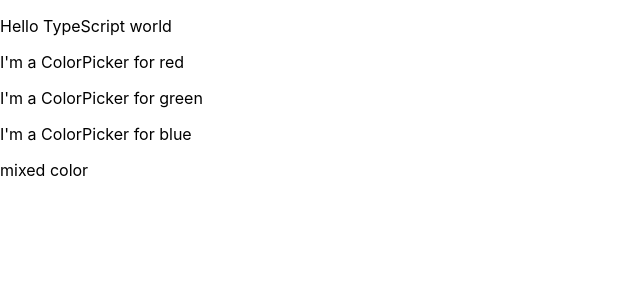
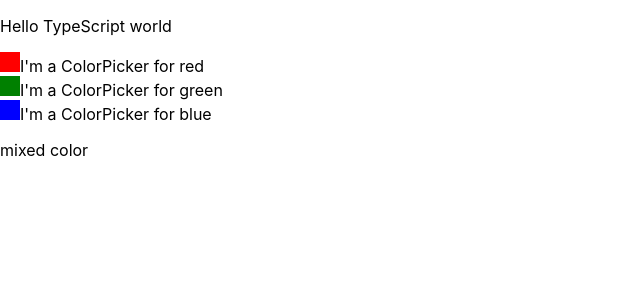
Before and after one commit to patrickweiss/m3-redux-colorpicker, a React (Create React App) app: page / in a window 1280 px wide. Shown: the top 300 px of the page, without its empty margins (0-640 px from the left). Built offline with nearby package versions, Linux system fonts and the light colour scheme.

Commit message:
added style to show div as colored square

```diff
--- a/src/RGBColorPicker/SingleColorPicker.tsx
+++ b/src/RGBColorPicker/SingleColorPicker.tsx
@@ -1,4 +1,5 @@
 import React from 'react';
+import { JSXAttribute } from '@babel/types';
 
 export enum baseColor {
     r="red",
@@ -19,8 +20,15 @@ export default class SingleColorPicker extends React.PureComponent<IProps, IStat
     }
 
     render(){
+        const scpStyle = {
+            display:"inline-block",
+            width:"20px",
+            height:"20px",
+            "background-color":this.props.color
+       }
       return <div>
-        <p>I'm a ColorPicker for {this.props.color}</p>
+          <div style={scpStyle}></div>
+       I'm a ColorPicker for {this.props.color}
       </div>
     }
   }
```
